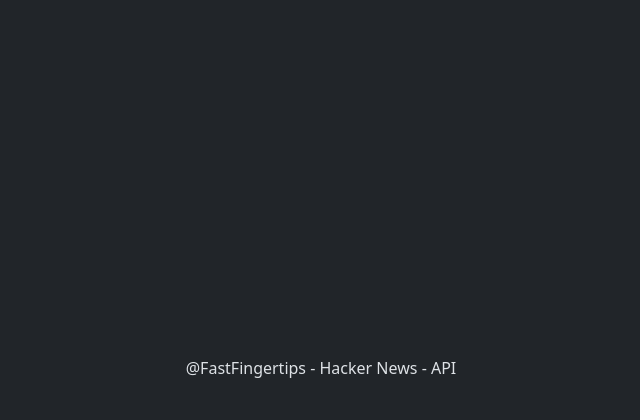
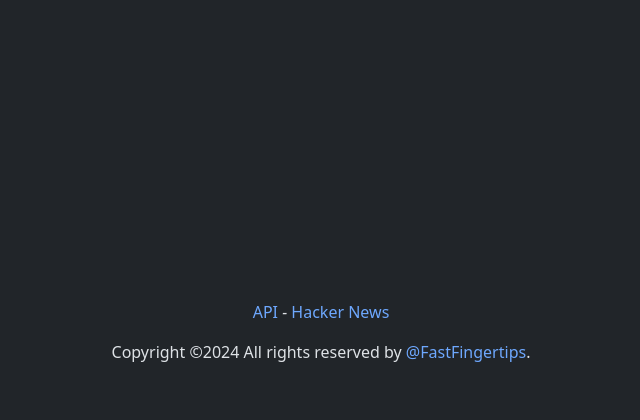
Before and after one commit to fastfingertips/flask-hackernews, a Flask app: page / in a window 1280 px wide. Shown: the part 404-824 px from the top of the page, without its empty margins (319-959 px from the left). Run offline with Flask 3, Linux system fonts and the light colour scheme; data that the repository does not hold is empty; some libraries are stand-ins or nearby versions.

Commit message:
Added copyright

```diff
--- a/app/templates/includes/footer.html
+++ b/app/templates/includes/footer.html
@@ -1,17 +1,29 @@
 <!-- FOOTER -->
 <footer class="text-center p-3 mt-auto">
-  <a href="https://github.com/FastFingertips" class="navbar-brand text-decoration-none" target="_blank">
-    <i class="bi bi-github"></i>
-    @FastFingertips
-  </a>
-  -
-  <a href="https://news.ycombinator.com/" class="navbar-brand text-decoration-none" target="_blank">
-    <i class="bi bi-newspaper"></i>
-    Hacker News
-  </a>
-  -
-  <a href="https://github.com/HackerNews/API" class="navbar-brand text-decoration-none" target="_blank">
-    <i class="bi bi-braces"></i>
-    API
-  </a>
+  <div class="container">
+    <div class="row justify-content-center">
+    <div class="col-md-12 text-center">
+      <p class="menu">
+          <a href="https://github.com/HackerNews/API" class="text-decoration-none" target="_blank">
+            <i class="bi bi-braces"></i>
+            API
+          </a>
+          <i>
+            -
+          </i>
+          <a href="https://news.ycombinator.com/" class="text-decoration-none" target="_blank">
+            <i class="bi bi-newspaper"></i>
+            Hacker News
+          </a>
+      </p>
+    </div>
+  </div>
+    <div class="row">
+      <div class="text-center">
+        <p class="copyright">
+          Copyright &copy;<script>document.write(new Date().getFullYear());</script> All rights reserved <i class="ion-ios-heart" aria-hidden="true"></i> by <a href="https://github.com/FastFingertips" class="text-decoration-none" target="_blank">@FastFingertips</a>.
+        </p>
+      </div>
+    </div>
+  </div>
 </footer>
```
